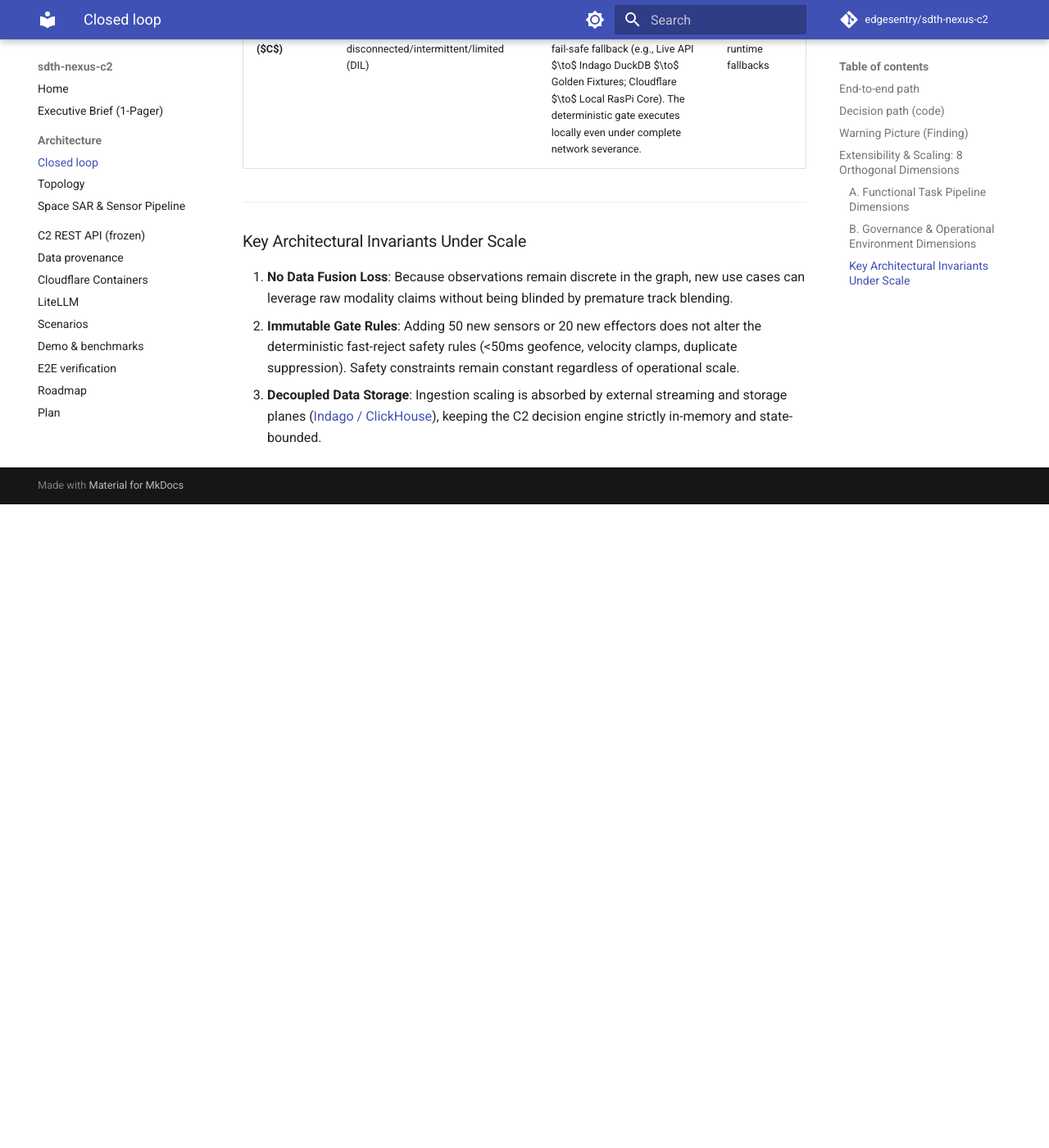
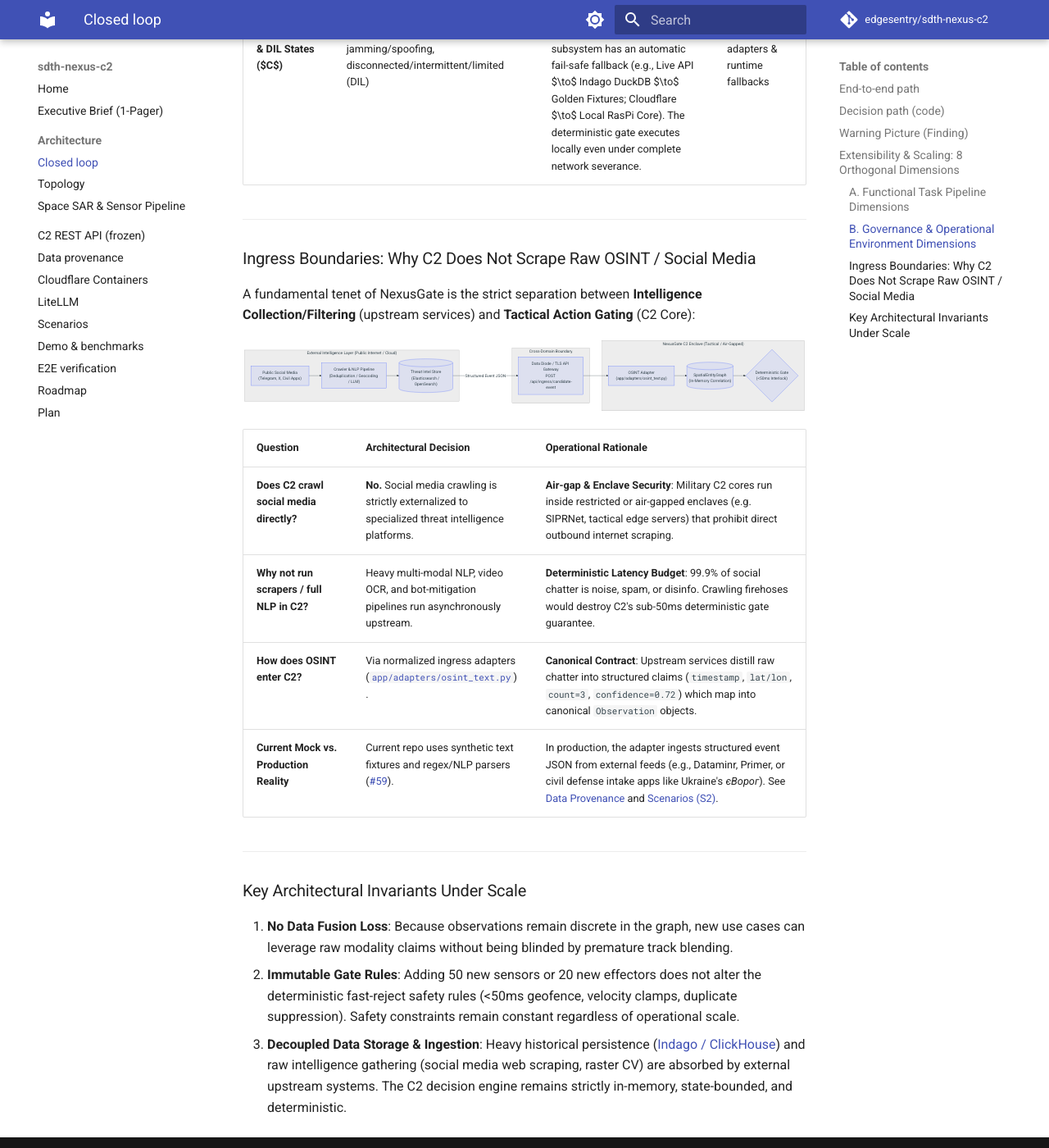
Before and after one commit to edgesentry/sdth-nexus-c2, an MkDocs documentation site: the page built from docs/architecture/index.md, in a window 1280 px wide and 1400 px high, scrolled down 5220 px. Shown: the whole window at 82% size. Built offline with MkDocs 1.6.1 and Material for MkDocs 9.7.7, drawn with Linux system fonts in a browser that asks for light colours; comment, search, counter and statistics services are not loaded; before the commit the page ends 5835 px from its top, so only the background shows below that; some of the changed text lies outside the part shown.

Commit message:
docs: document external OSINT intelligence service boundary in architecture index

````diff
--- a/docs/architecture/index.md
+++ b/docs/architecture/index.md
@@ -87,7 +87,7 @@ flowchart TD
 
 | Dimension | What Changes | Why Complexity Does NOT Explode | Where Code Is Added |
 |---|---|---|---|
-| **1. Sensor Inputs ($N$)** | Acoustic sonar, satellite optical, cyber signal | **Ingress Normalization ($\mathcal{O}(N)$)**: An adapter maps the feed into the canonical [`Observation`](../api/rest.md) structure. The core graph handles spatial and temporal correlation automatically via physics (Haversine & Dead-Reckoning); zero cross-sensor mapping matrices ($N \times M$) are needed. | `app/adapters/<sensor>.py` |
+| **1. Sensor Inputs ($N$)** | Acoustic sonar, satellite optical, cyber signal, OSINT text | **Ingress Normalization ($\mathcal{O}(N)$)**: An adapter maps the feed into the canonical [`Observation`](../api/rest.md) structure. The core graph handles spatial and temporal correlation automatically via physics (Haversine & Dead-Reckoning); zero cross-sensor mapping matrices ($N \times M$) are needed. Upstream crawling and CV inference remain strictly externalized. | `app/adapters/<sensor>.py` |
 | **2. Actions ($A$)** | Warning flare, jamming, civilian evacuation cue | **COA Primitives ($\mathcal{O}(A)$)**: Actions are modeled as standard tactical intents (`target_coordinates`, `action_type`, `tier`, `vectoring`). Intercept geometry is resolved centrally by [`core/kinematics.py`](sar_pipeline.md#23-dual-sar-synergy-temporal-kinematic-bridge) rather than re-engineered per action. | [`core/coa.py`](../api/rest.md#post-apigateproposals) |
 | **3. Field Effectors ($E$)** | USV, MPA aircraft, shore battery, municipal police | **Recipient Ack Contract ($\mathcal{O}(E)$)**: Core never communicates directly with hardware actuators. It delivers cryptographically sealed `DecisionTokens` via a pull-based inbox (`GET /api/recipient/inbox`) and awaits signed Ack (`POST /api/recipient/ack`). Physical actuation protocol conversion lives at the edge. | Edge effector client |
 | **4. Use Cases ($U$)** | Counter-piracy, illegal fishing, contested airspace | **Discrepancy Archetypes ($\mathcal{O}(U)$)**: Operational contradictions naturally reduce to 4 mathematical primitives (*Presence vs Silence*, *Kinematic Velocity*, *Count*, and *Spatial Offset*). New scenarios simply map these primitives to COA intents via declarative policies or probabilistic proposers ([`app/llm_interpreter.py`](../litellm.md)). | `app/scenarios/` or declarative policy |
@@ -105,7 +105,44 @@ flowchart TD
 
 ---
 
+### Ingress Boundaries: Why C2 Does Not Scrape Raw OSINT / Social Media
+
+A fundamental tenet of NexusGate is the strict separation between **Intelligence Collection/Filtering** (upstream services) and **Tactical Action Gating** (C2 Core):
+
+```mermaid
+flowchart LR
+    subgraph External ["External Intelligence Layer (Public Internet / Cloud)"]
+        SM["Public Social Media<br/>(Telegram, X, Civil Apps)"] --> CRAWL["Crawler & NLP Pipeline<br/>(Deduplication / Geocoding / LLM)"]
+        CRAWL --> LAKE[("Threat Intel Store<br/>(Elasticsearch / OpenSearch)")]
+    end
+
+    subgraph Boundary ["Cross-Domain Boundary"]
+        DIODE["Data Diode / TLS API Gateway<br/>POST /api/ingress/candidate-event"]
+    end
+
+    subgraph C2 ["NexusGate C2 Enclave (Tactical / Air-Gapped)"]
+        ADAPT["OSINT Adapter<br/>(app/adapters/osint_text.py)"]
+        GRAPH[("SpatialEntityGraph<br/>(In-Memory Correlation)")]
+        GATE{"Deterministic Gate<br/>(<50ms Interlock)"}
+
+        ADAPT --> GRAPH
+        GRAPH --> GATE
+    end
+
+    LAKE -->|Structured Event JSON| DIODE
+    DIODE --> ADAPT
+```
+
+| Question | Architectural Decision | Operational Rationale |
+|---|---|---|
+| **Does C2 crawl social media directly?** | **No.** Social media crawling is strictly externalized to specialized threat intelligence platforms. | **Air-gap & Enclave Security**: Military C2 cores run inside restricted or air-gapped enclaves (e.g. SIPRNet, tactical edge servers) that prohibit direct outbound internet scraping. |
+| **Why not run scrapers / full NLP in C2?** | Heavy multi-modal NLP, video OCR, and bot-mitigation pipelines run asynchronously upstream. | **Deterministic Latency Budget**: 99.9% of social chatter is noise, spam, or disinfo. Crawling firehoses would destroy C2's sub-50ms deterministic gate guarantee. |
+| **How does OSINT enter C2?** | Via normalized ingress adapters ([`app/adapters/osint_text.py`](../data-provenance.md#inventory)). | **Canonical Contract**: Upstream services distill raw chatter into structured claims (`timestamp`, `lat/lon`, `count=3`, `confidence=0.72`) which map into canonical `Observation` objects. |
+| **Current Mock vs. Production Reality** | Current repo uses synthetic text fixtures and regex/NLP parsers ([#59](https://github.com/edgesentry/sdth-nexus-c2/issues/59)). | In production, the adapter ingests structured event JSON from external feeds (e.g., Dataminr, Primer, or civil defense intake apps like Ukraine's *єВорог*). See [Data Provenance](../data-provenance.md) and [Scenarios (S2)](../scenarios.md). |
+
+---
+
 ### Key Architectural Invariants Under Scale
 1. **No Data Fusion Loss**: Because observations remain discrete in the graph, new use cases can leverage raw modality claims without being blinded by premature track blending.
 2. **Immutable Gate Rules**: Adding 50 new sensors or 20 new effectors does not alter the deterministic fast-reject safety rules (<50ms geofence, velocity clamps, duplicate suppression). Safety constraints remain constant regardless of operational scale.
-3. **Decoupled Data Storage**: Ingestion scaling is absorbed by external streaming and storage planes ([Indago / ClickHouse](sar_pipeline.md#24-decoupled-3-tier-architecture-cognitive-load-compression)), keeping the C2 decision engine strictly in-memory and state-bounded.
+3. **Decoupled Data Storage & Ingestion**: Heavy historical persistence ([Indago / ClickHouse](sar_pipeline.md#24-decoupled-3-tier-architecture-cognitive-load-compression)) and raw intelligence gathering (social media web scraping, raster CV) are absorbed by external upstream systems. The C2 decision engine remains strictly in-memory, state-bounded, and deterministic.
````
